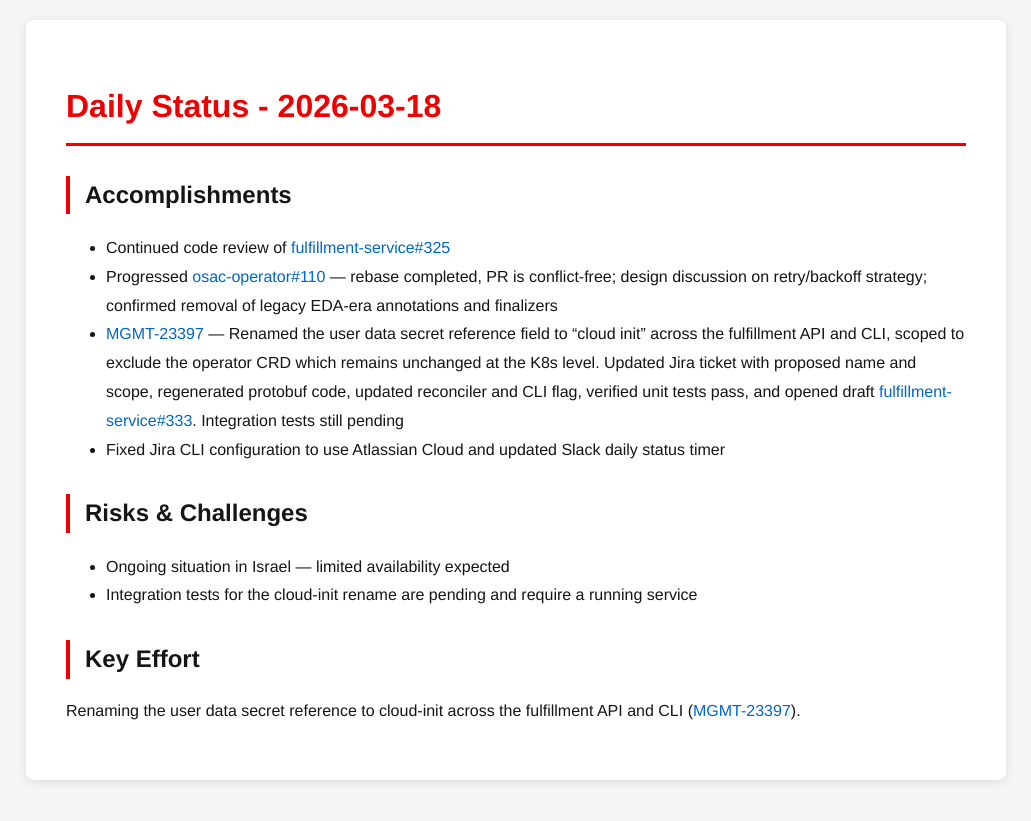
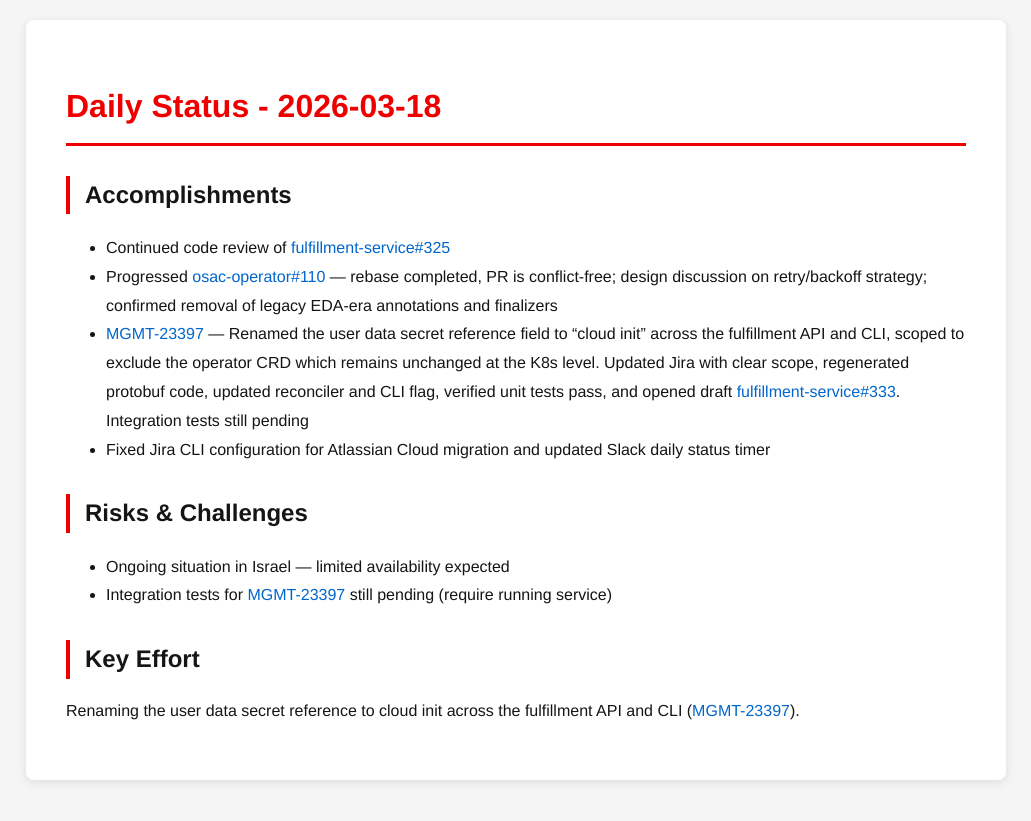
Before and after one commit to tzvatot/daily-status, a Jekyll site: the page built from 2026-03-18.md, in a window 1280 px wide. Shown: the top 821 px of the page, without its empty margins (124-1155 px from the left). Built offline with Jekyll 4.4.1, drawn with Linux system fonts in a browser that asks for light colours.

Commit message:
Daily status update - 2026-03-18

```diff
--- a/2026-03-18.md
+++ b/2026-03-18.md
@@ -9,12 +9,12 @@
 ## Accomplishments
 - Continued code review of [fulfillment-service#325](https://github.com/osac-project/fulfillment-service/pull/325)
 - Progressed [osac-operator#110](https://github.com/osac-project/osac-operator/pull/110) — rebase completed, PR is conflict-free; design discussion on retry/backoff strategy; confirmed removal of legacy EDA-era annotations and finalizers
-- [MGMT-23397](https://issues.redhat.com/browse/MGMT-23397) — Renamed the user data secret reference field to "cloud init" across the fulfillment API and CLI, scoped to exclude the operator CRD which remains unchanged at the K8s level. Updated Jira ticket with proposed name and scope, regenerated protobuf code, updated reconciler and CLI flag, verified unit tests pass, and opened draft [fulfillment-service#333](https://github.com/osac-project/fulfillment-service/pull/333). Integration tests still pending
-- Fixed Jira CLI configuration to use Atlassian Cloud and updated Slack daily status timer
+- [MGMT-23397](https://issues.redhat.com/browse/MGMT-23397) — Renamed the user data secret reference field to "cloud init" across the fulfillment API and CLI, scoped to exclude the operator CRD which remains unchanged at the K8s level. Updated Jira with clear scope, regenerated protobuf code, updated reconciler and CLI flag, verified unit tests pass, and opened draft [fulfillment-service#333](https://github.com/osac-project/fulfillment-service/pull/333). Integration tests still pending
+- Fixed Jira CLI configuration for Atlassian Cloud migration and updated Slack daily status timer
 
 ## Risks & Challenges
 - Ongoing situation in Israel — limited availability expected
-- Integration tests for the cloud-init rename are pending and require a running service
+- Integration tests for [MGMT-23397](https://issues.redhat.com/browse/MGMT-23397) still pending (require running service)
 
 ## Key Effort
-Renaming the user data secret reference to cloud-init across the fulfillment API and CLI ([MGMT-23397](https://issues.redhat.com/browse/MGMT-23397)).
+Renaming the user data secret reference to cloud init across the fulfillment API and CLI ([MGMT-23397](https://issues.redhat.com/browse/MGMT-23397)).
```
